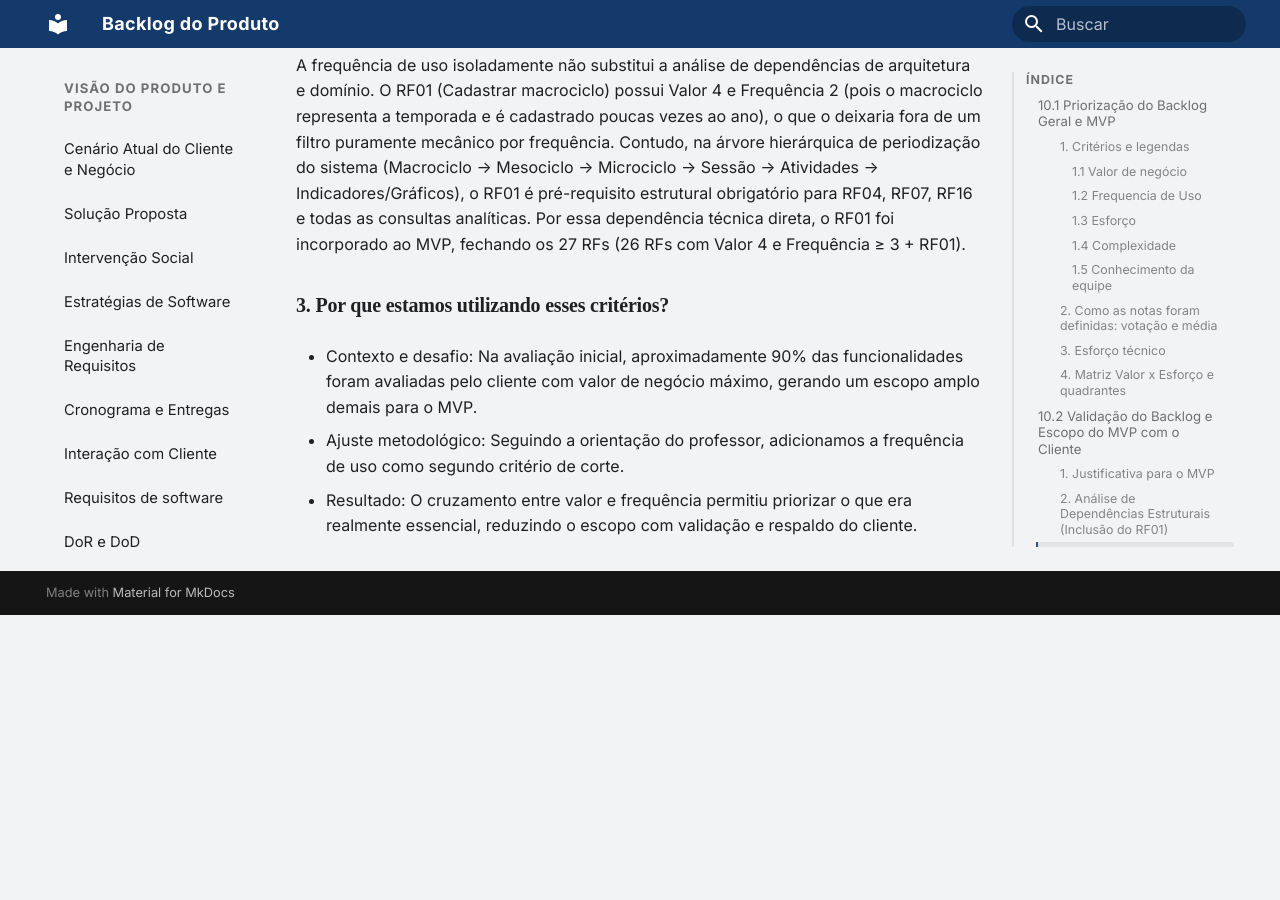
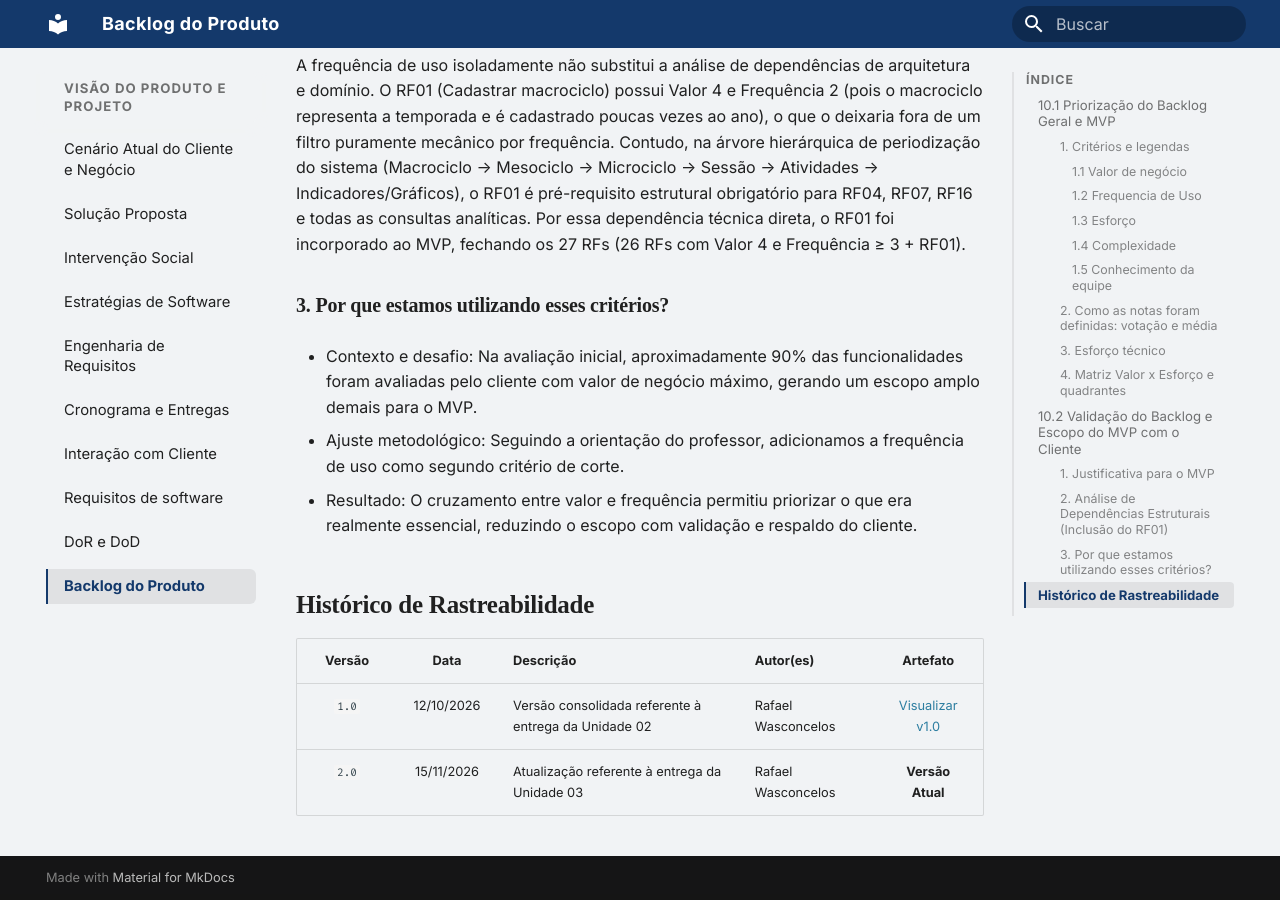
Before and after one commit to mdsreq-fga-unb/REQ-2026.2-T01-FutBoard, an MkDocs documentation site: the page built from docs/visao-produto/backlog_do_produto.md, in a window 1280 px wide and 900 px high, scrolled down 5457 px. Built offline with MkDocs 1.6.1 and Material for MkDocs 9.7.7, drawn with Linux system fonts in a browser that asks for light colours; before the commit the page ends 6072 px from its top, so only the background shows below that.

Commit message:
docs: adiciona Histórico de Rastreabilidade à pagina de backlog e requisitos com acesso direto à versão da unidade 01 e 02

```diff
--- a/docs/visao-produto/backlog_do_produto.md
+++ b/docs/visao-produto/backlog_do_produto.md
@@ -147,3 +147,10 @@ A frequência de uso isoladamente não substitui a análise de dependências de
 - Ajuste metodológico: Seguindo a orientação do professor, adicionamos a frequência de uso como segundo critério de corte.
 
 - Resultado: O cruzamento entre valor e frequência permitiu priorizar o que era realmente essencial, reduzindo o escopo com validação e respaldo do cliente.
+
+## Histórico de Rastreabilidade
+
+| Versão | Data | Descrição | Autor(es) | Artefato |
+| :---: | :---: | :--- | :--- | :---: |
+| `1.0` | 12/10/2026 | Versão consolidada referente à entrega da Unidade 02 | Rafael Wasconcelos | [Visualizar v1.0](../entregas-unidade/Visao-Produto-Unidade-02/backlog_do_produto_Unidade-02.md) |
+| `2.0` | 15/11/2026 | Atualização referente à entrega da Unidade 03 | Rafael Wasconcelos | **Versão Atual** |
```
Also changed, not shown: docs/visao-produto/Requisitos-de-Software.md (+6 -0 lines).
